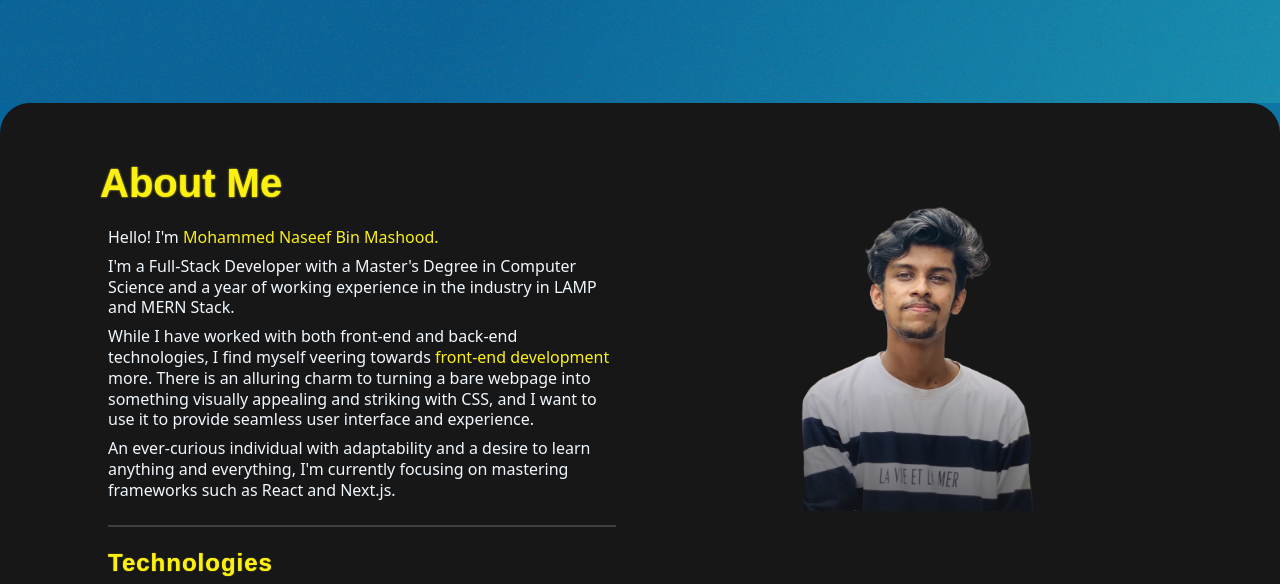
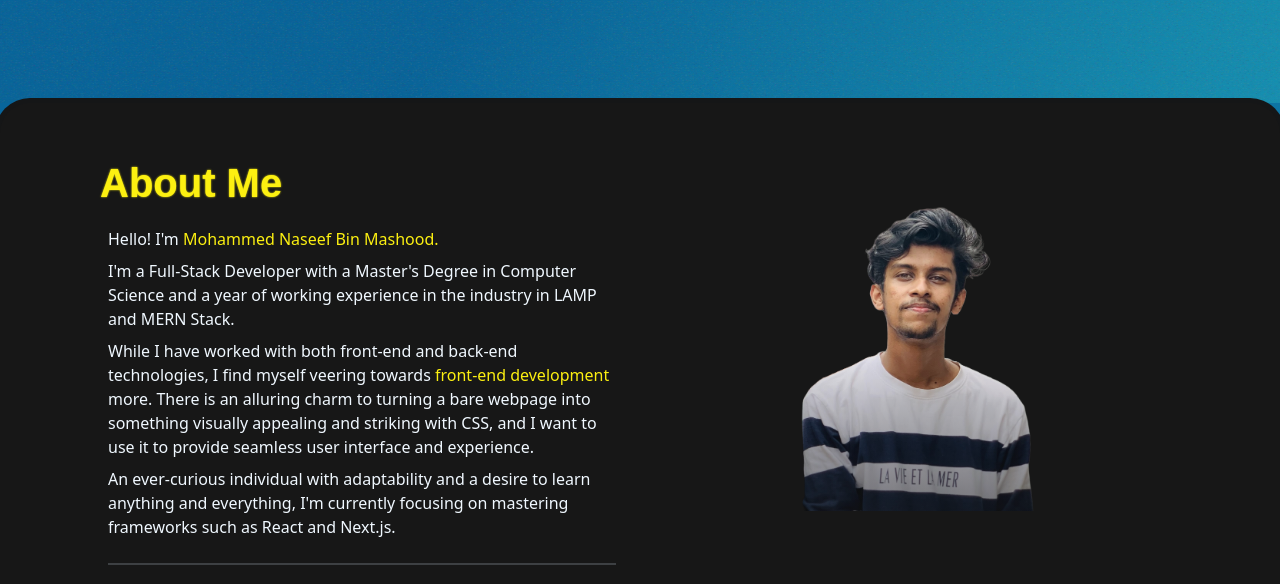
Before and after one commit to nosfeeferatu/project-feef, a website built with Vite: page index.html in a window 1280 px wide. Shown: the part 697-1281 px from the top of the page. Built offline with nearby package versions, Linux system fonts and the light colour scheme; a web font is replaced by a local one.

Commit message:
line height fix

```diff
--- a/styles/style.css
+++ b/styles/style.css
@@ -87,7 +87,7 @@ h3 {
 
 p {
   margin: 0.5rem;
-  line-height: 1.3;
+  line-height: 1.5;
 }
 
 hr {
@@ -123,6 +123,7 @@ hr {
   position: relative;
   z-index: 5;
   border-radius: 30px 30px 0 0;
+  box-shadow: 0 0px 0px 5px #151617;
 }
 
 .container {
```
